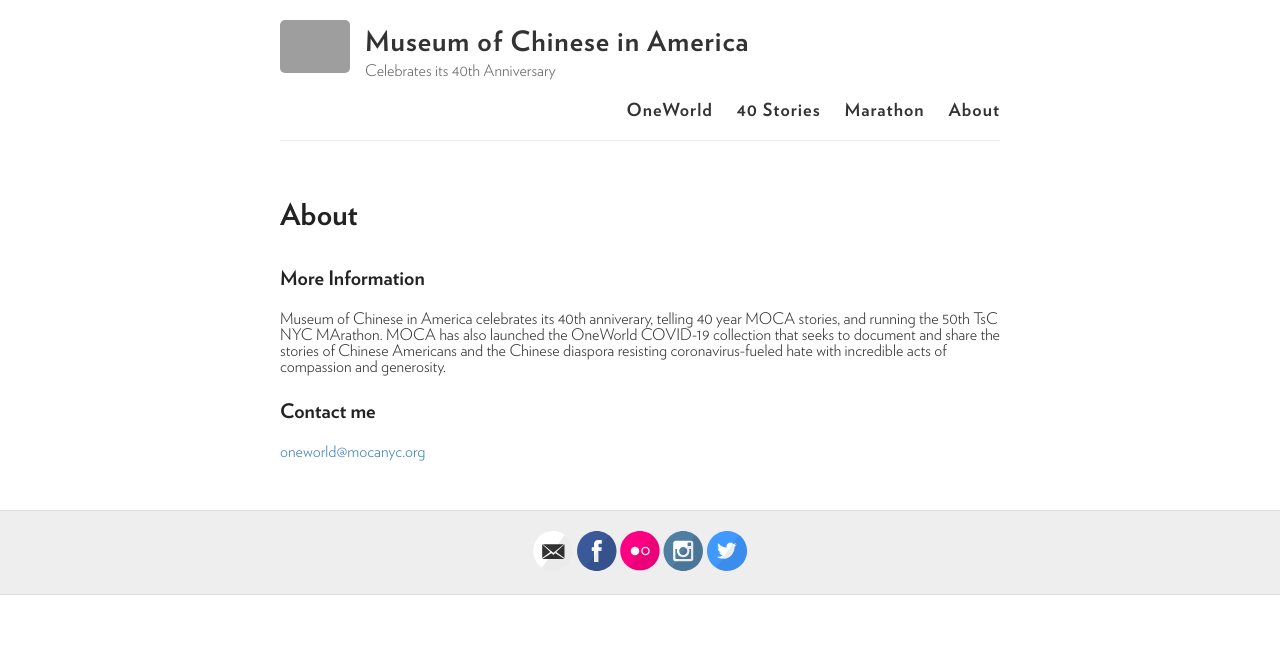
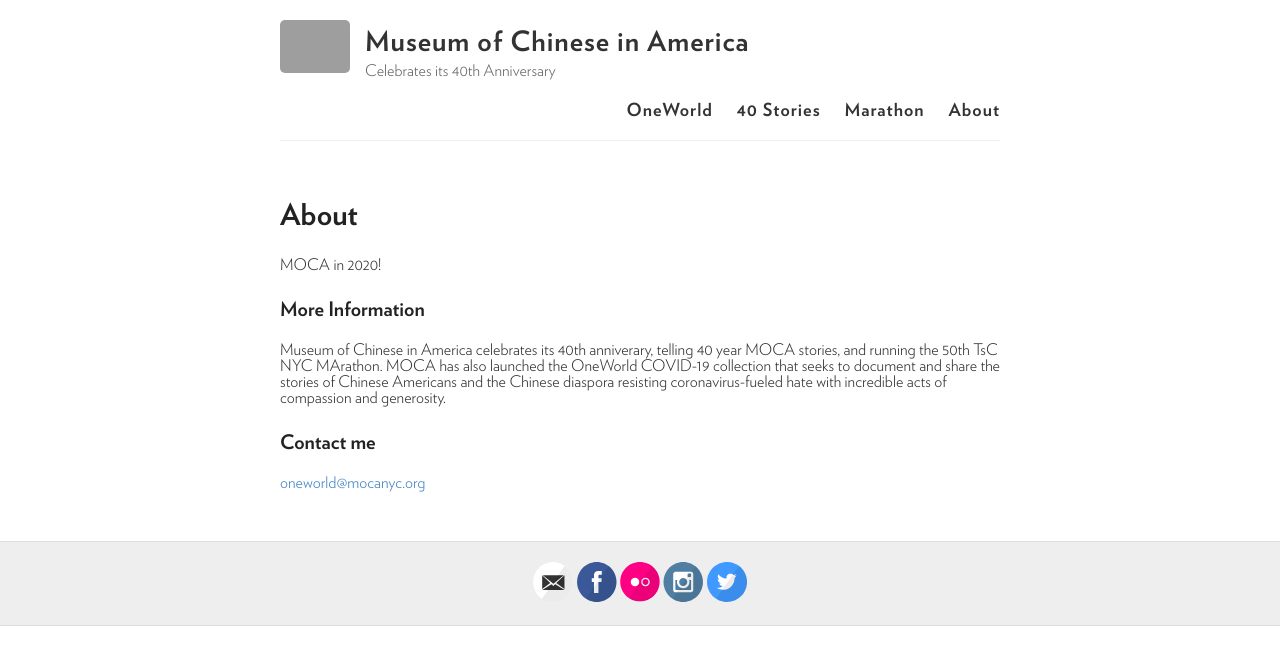
Before and after one commit to moca40/moca40.github.io, a Jekyll site: the page built from about.md, in a window 1280 px wide. Shown: the top 665 px of the page. Built offline with Jekyll 4.4.1, drawn with Linux system fonts in a browser that asks for light colours; grey boxes are pictures that could not be loaded.

Commit message:
Update about.md

```diff
--- a/about.md
+++ b/about.md
@@ -4,7 +4,7 @@
 permalink: /about/
 ---
 
-
+MOCA in 2020!
 
 ### More Information
 
```
